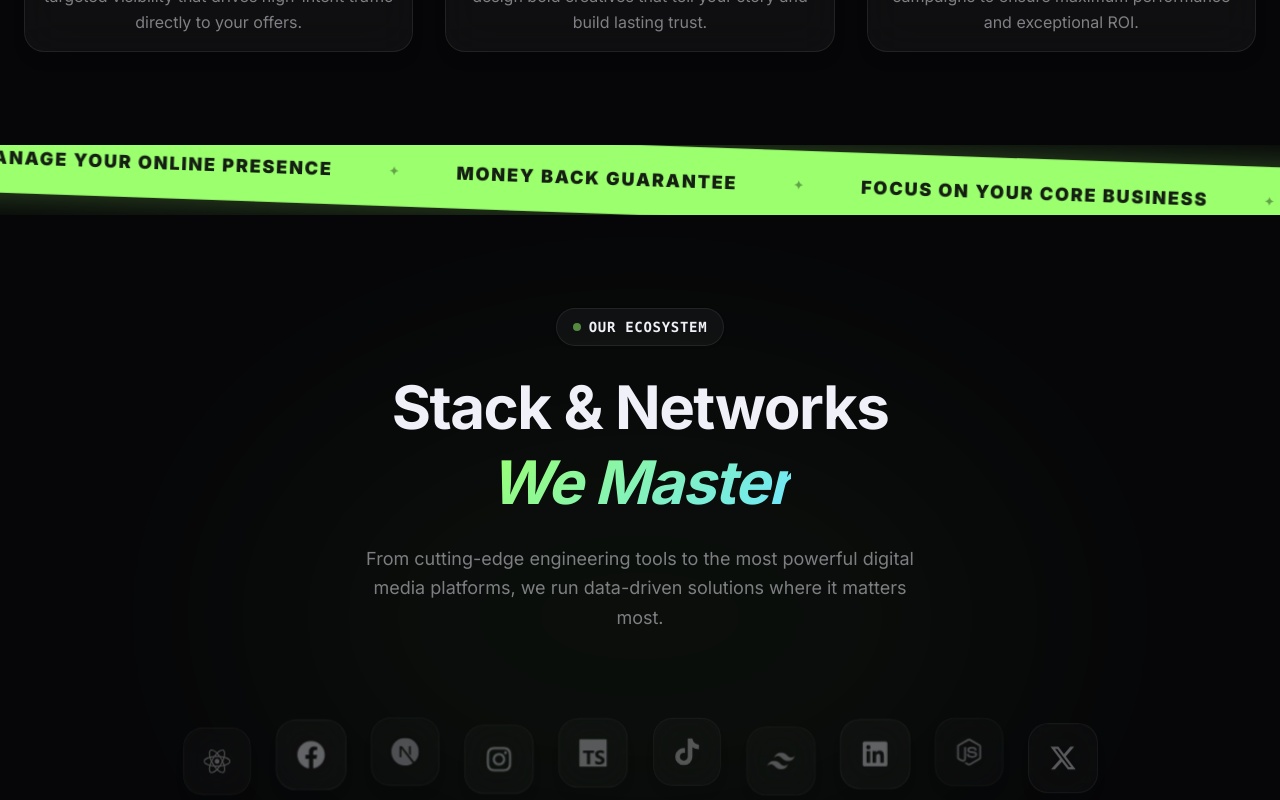
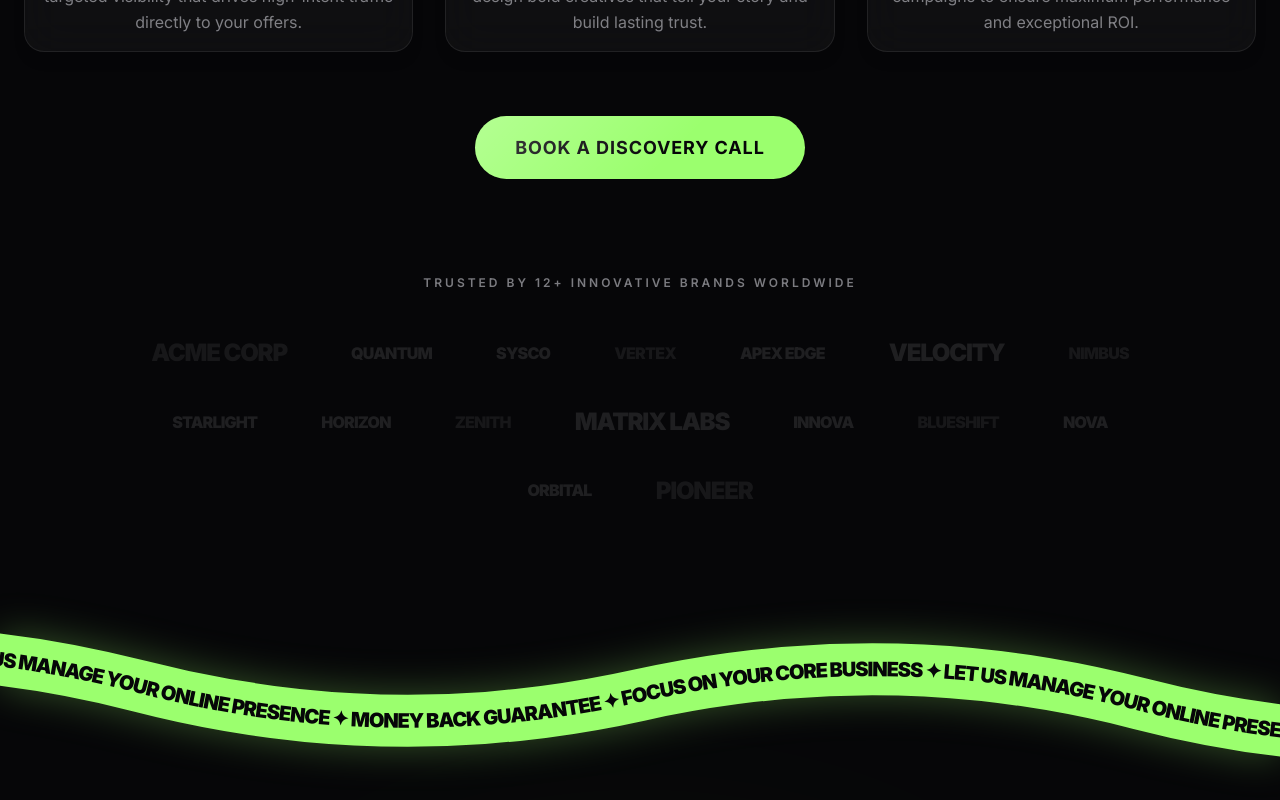
Before and after one commit to einfoengine/ablyart, a Next.js app: page / in a window 1280 px wide. Shown: the part 1500-2300 px from the top of the page. Built offline with nearby package versions, Linux system fonts and the light colour scheme.

Commit message:
Adding clients logo

```diff
--- a/src/components/ValueFocusSection.tsx
+++ b/src/components/ValueFocusSection.tsx
@@ -69,23 +69,78 @@ export default function ValueFocusSection() {
             </motion.div>
           ))}
         </div>
+
+        {/* Call to Action */}
+        <div className="mt-16 text-center relative z-10 flex flex-col items-center">
+          <a
+            href="#discovery"
+            className="btn-glow inline-flex items-center justify-center font-bold"
+            style={{
+              padding: "18px 40px",
+              fontSize: "1.125rem",
+              textDecoration: "none",
+              textTransform: "uppercase",
+              letterSpacing: "0.05em",
+            }}
+          >
+            Book a Discovery Call
+          </a>
+        </div>
+
+        {/* Client Logos under Button */}
+        <div className="mt-24 w-full relative flex flex-col items-center pb-12 z-10">
+          <div className="text-center text-xs font-semibold text-[var(--muted)] uppercase tracking-[0.25em] mb-12 w-full">
+            Trusted by 12+ Innovative Brands Worldwide
+          </div>
+
+          <div className="w-full max-w-5xl mx-auto flex flex-wrap justify-center items-center gap-x-10 md:gap-x-16 gap-y-8 md:gap-y-10">
+            {[
+              "Acme Corp", "Quantum", "Sysco", "Vertex",
+              "Apex Edge", "Velocity", "Nimbus", "Starlight",
+              "Horizon", "Zenith", "Matrix Labs", "Innova",
+              "BlueShift", "Nova", "Orbital", "Pioneer"
+            ].map((logo, idx) => (
+              <span
+                key={idx}
+                className="text-xl md:text-3xl font-black text-white/10 uppercase tracking-tighter hover:text-white/40 hover:-translate-y-1 transition-all duration-300 cursor-default"
+                style={{
+                   // Optional pseudo-masonry organic variations
+                   opacity: idx % 3 === 0 ? 0.7 : 1,
+                   fontSize: idx % 5 === 0 ? "1.5em" : "1em"
+                }}
+              >
+                {logo}
+              </span>
+            ))}
+          </div>
+        </div>
       </div>
 
-      {/* Moving Marquee Ribbon */}
-      <div className="absolute bottom-0 left-0 w-full overflow-hidden flex translate-y-1/2 z-20 pointer-events-auto">
-        <div className="w-[110%] -ml-[5%] py-4 md:py-5 flex transform rotate-2 bg-[var(--accent)] text-[#060608] shadow-[0_0_40px_rgba(155,255,110,0.3)] border-y border-black/10">
-          <div className="flex whitespace-nowrap marquee-track font-black text-sm md:text-lg tracking-widest uppercase items-center opacity-90">
-            {[...Array(10)].map((_, i) => (
-              <React.Fragment key={i}>
-                <span className="mx-6 md:mx-10 whitespace-nowrap">Focus on your core business</span>
-                <span className="mx-2 md:mx-4 opacity-40 text-xs text-black">✦</span>
-                <span className="mx-6 md:mx-10 whitespace-nowrap">Let us manage your online presence</span>
-                <span className="mx-2 md:mx-4 opacity-40 text-xs text-black">✦</span>
-                <span className="mx-6 md:mx-10 whitespace-nowrap">Money back guarantee</span>
-                <span className="mx-2 md:mx-4 opacity-40 text-xs text-black">✦</span>
-              </React.Fragment>
-            ))}
-          </div>
+      {/* Wavy Static Marquee Ribbon with Moving Text */}
+      <div className="absolute bottom-0 left-0 w-full overflow-hidden h-[140px] flex translate-y-[60%] z-20 pointer-events-none drop-shadow-[0_0_20px_rgba(155,255,110,0.3)]">
+        <div className="absolute left-1/2 -translate-x-1/2 w-[4000px] h-[140px] transform rotate-1 pointer-events-auto">
+          <svg width="4000" height="140" viewBox="0 0 4000 140">
+            <path
+              id="wavy-path-static"
+              d="M 0 70 Q 250 10 500 70 T 1000 70 T 1500 70 T 2000 70 T 2500 70 T 3000 70 T 3500 70 T 4000 70"
+              fill="none"
+              stroke="var(--accent)"
+              strokeWidth="52"
+            />
+            <text fill="#060608" fontSize="20" fontWeight="900" letterSpacing="0.1em">
+              {/* textLength forces exactly perfectly spaced phrases so startOffset looping works identically */}
+              <textPath href="#wavy-path-static" startOffset="0" textLength="6000" dominantBaseline="central">
+                 {"FOCUS ON YOUR CORE BUSINESS ✦ LET US MANAGE YOUR ONLINE PRESENCE ✦ MONEY BACK GUARANTEE ✦ ".repeat(6)}
+                 <animate
+                   attributeName="startOffset"
+                   from="0"
+                   to="-1000"
+                   dur="12s"
+                   repeatCount="indefinite"
+                 />
+              </textPath>
+            </text>
+          </svg>
         </div>
       </div>
     </section>
```
